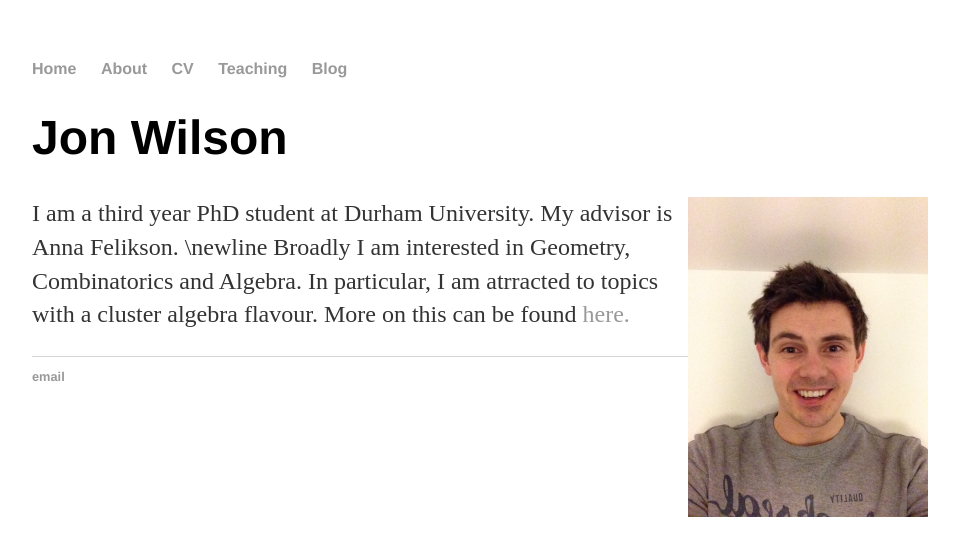
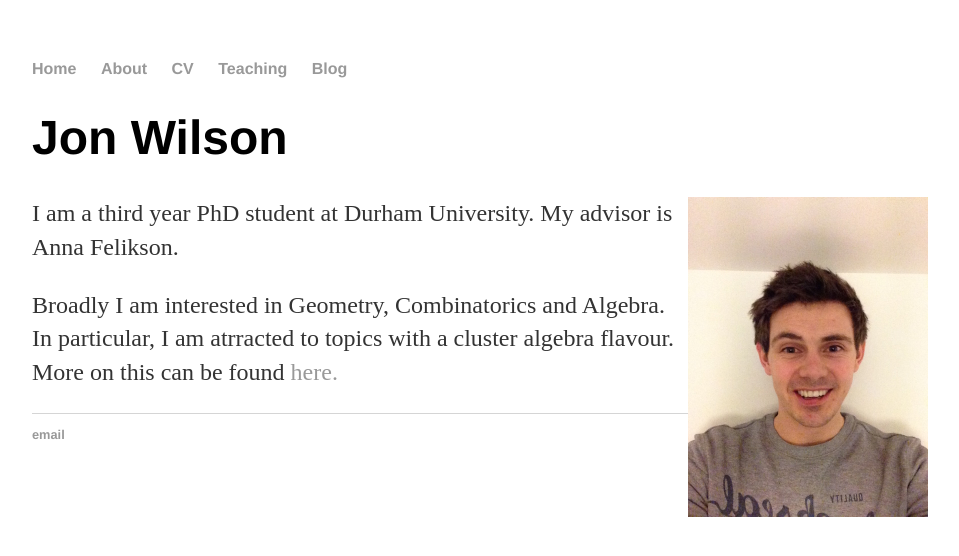
Before and after one commit to jon-m-wilson/jon-m-wilson.github.io, a Jekyll site: the page built from index.html, in a window 1280 px wide. Shown: the top 556 px of the page, without its empty margins (160-1119 px from the left). Built offline with Jekyll 4.4.1, drawn with Linux system fonts in a browser that asks for light colours.

Commit message:
Update index.html

```diff
--- a/index.html
+++ b/index.html
@@ -9,7 +9,7 @@ title: Jon Wilson
 <div class="blurb">
 	<h1>Jon Wilson</h1>
 	<p> <img src="photoofme.jpg" style="float:right;width:240px;height:320px;" HSPACE=”50”> </p>
-	<p>I am a third year PhD student at Durham University. My advisor is Anna Felikson. \newline
-	Broadly I am interested in Geometry, Combinatorics and Algebra. In particular, I am atrracted to topics with a cluster algebra flavour.
+	<p>I am a third year PhD student at Durham University. My advisor is Anna Felikson.</p>
+	<p>Broadly I am interested in Geometry, Combinatorics and Algebra. In particular, I am atrracted to topics with a cluster algebra flavour.
 	More on this can be found <a href="/about">here. </a></p>
 </div><!-- /.blurb -->
```
